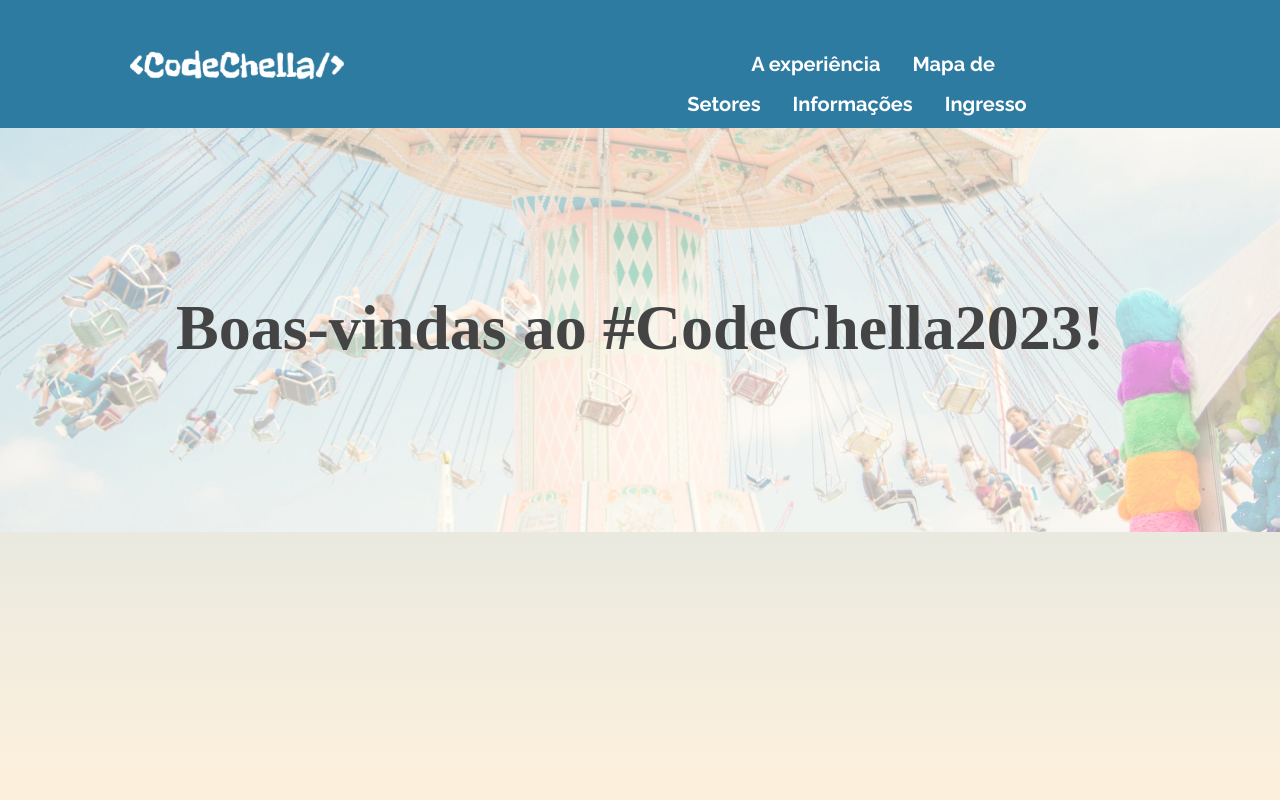
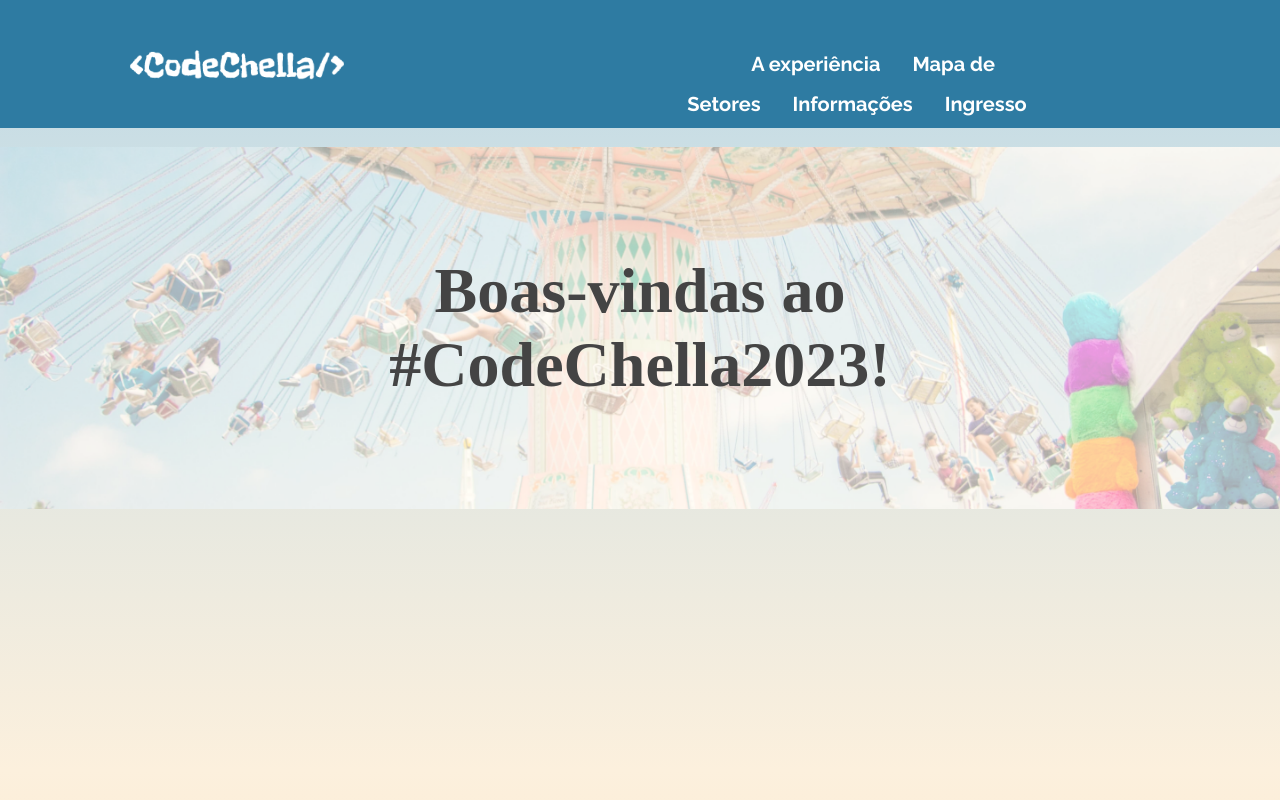
Before and after one commit to LeonardoTorresRodrigues/codechella, a React (Create React App) app: page / in a window 1280 px wide. Shown: the top 800 px of the page. Built offline with nearby package versions, Linux system fonts and the light colour scheme; a web font is replaced by a local one.

Commit message:
fix: home banner text

```diff
--- a/src/components/Banner/Banner.module.scss
+++ b/src/components/Banner/Banner.module.scss
@@ -10,9 +10,10 @@
   & .banner {
     position: absolute;
     z-index: -1;
+    width: 100%;
   }
 
-  & .text {
+  & .text h2 {
     font-family: var(--calistoga);
     font-size: 2rem;
   }
@@ -20,7 +21,7 @@
   @media screen and (min-width: 768px) {
     height: 24rem;
 
-    & .text {
+    & .text h2 {
       font-size: 4rem;
     }
   }
--- a/src/components/Banner/index.tsx
+++ b/src/components/Banner/index.tsx
@@ -5,7 +5,10 @@ export default function Banner() {
   return (
     <div className={style.container_banner}>
       <img className={style.banner} src={banner} alt="Boas-vindas ao #CodeChella2023!" />
-      <h2 className={style.text}>Boas-vindas ao #CodeChella2023!</h2>
-    </div>
+      <div className={style.text}>
+        <h2 >Boas-vindas ao</h2>
+        <h2>#CodeChella2023!</h2>
+      </div>
+    </div >
   );
 }
```
